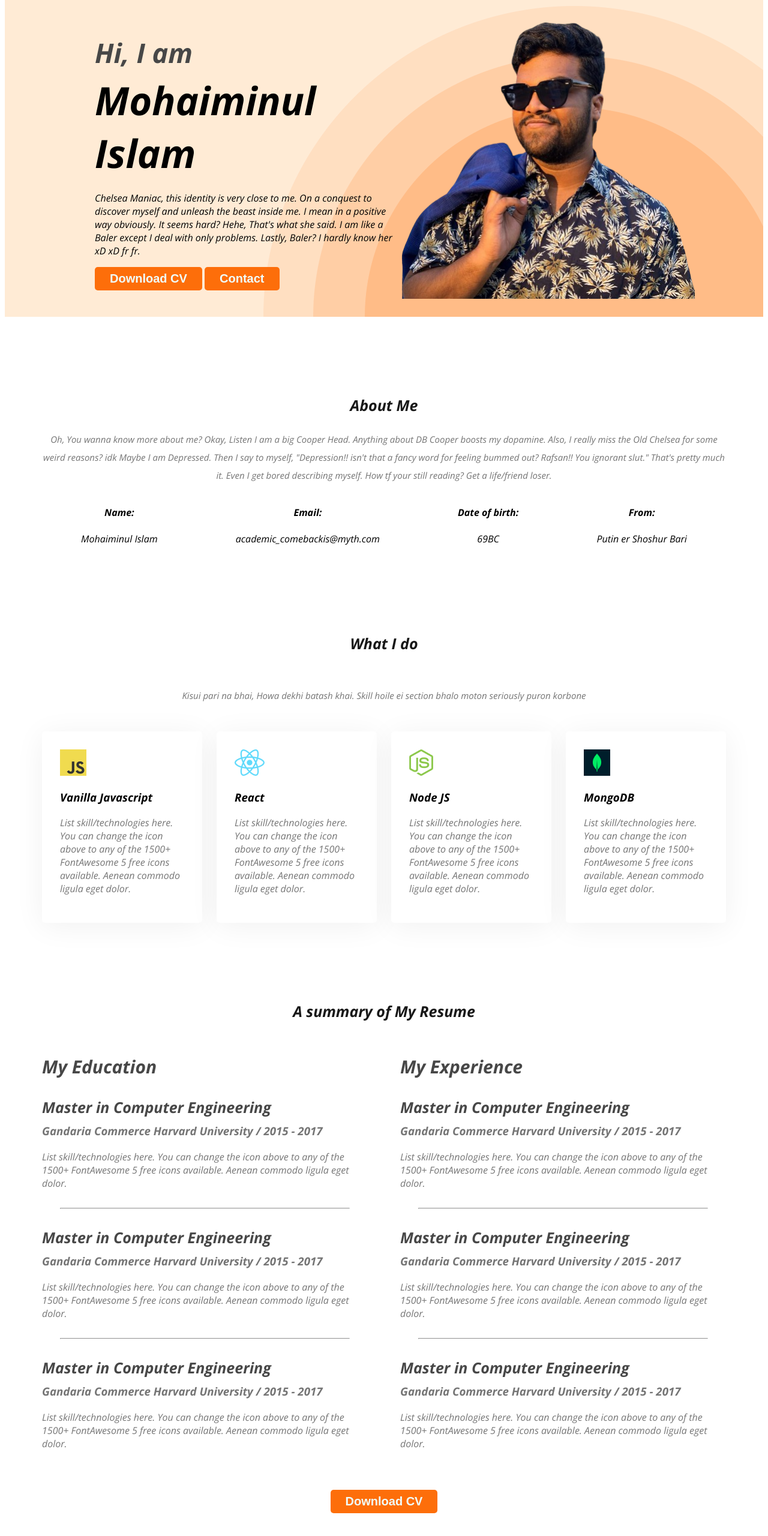
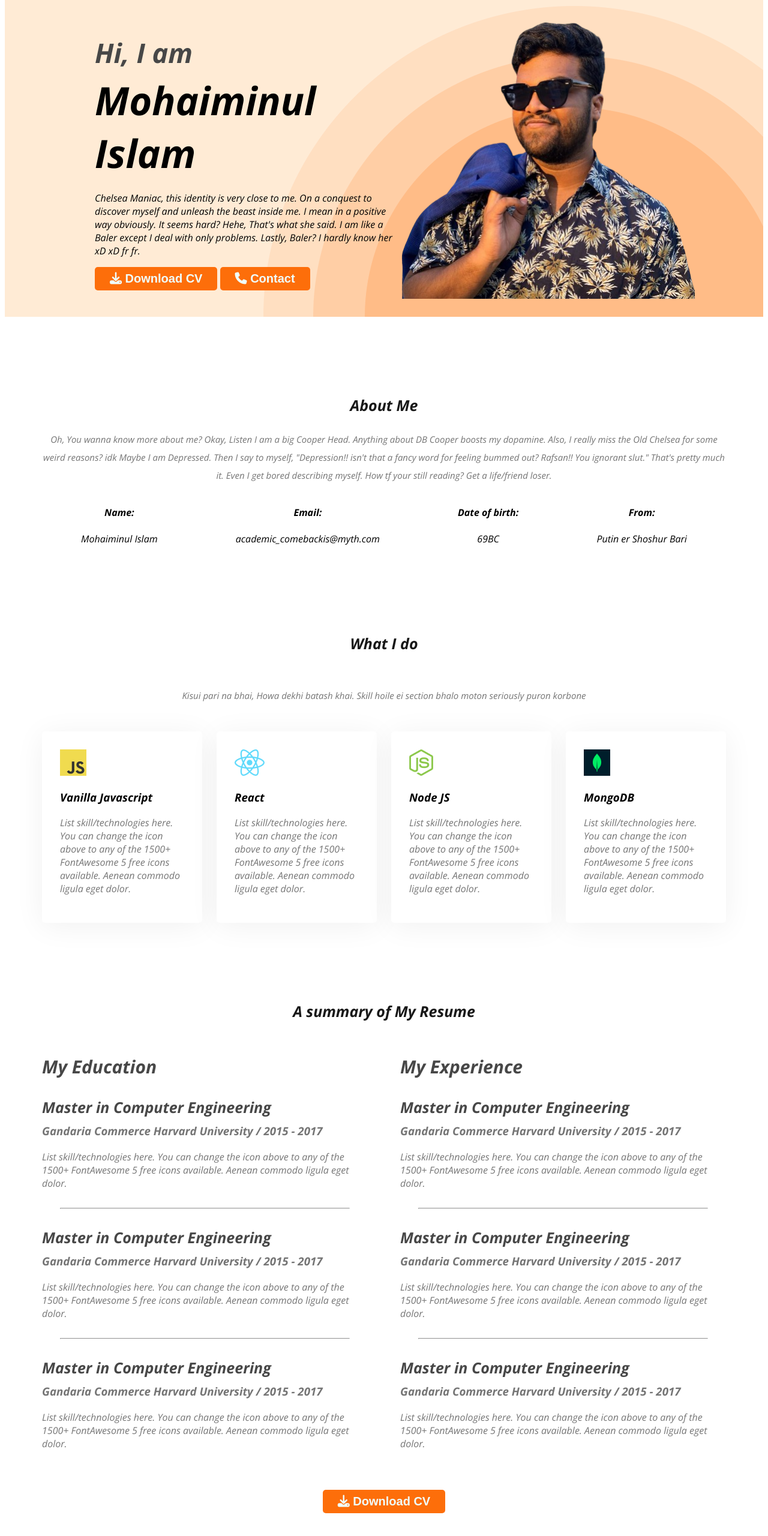
Before and after one commit to idkcode68/webdev-portfolio, a plain HTML site: page index.html in a window 1280 px wide. Shown: the part 192-2752 px from the top of the page at 60% size. Drawn offline with nearby package versions, Linux system fonts and the light colour scheme.

Commit message:
added font awesome icons

```diff
--- a/index.html
+++ b/index.html
@@ -8,6 +8,7 @@
 <link rel="preconnect" href="https://fonts.gstatic.com" crossorigin>
 <link href="https://fonts.googleapis.com/css2?family=Open+Sans:ital,wght@1,400;1,700;1,800&display=swap" rel="stylesheet">
     <link rel="stylesheet" href="styles/portfolio.css">
+    <script src="https://kit.fontawesome.com/3d1f97a296.js" crossorigin="anonymous"></script>
 </head>
 <body>
     <header class="header">
@@ -24,8 +25,8 @@
                 <h3 class="banner-greeting">Hi, I am</h3>
                 <h1 class="banner-title">Mohaiminul Islam</h1>
                 <p>Chelsea Maniac, this identity is very close to me. On a conquest to discover myself and unleash the beast inside me. I mean in a positive way obviously. It seems hard? Hehe, That's what she said. I am like a Baler except I deal with only problems. Lastly, Baler? I hardly know her xD xD fr fr.</p>
-                <button class="btn-primary">Download CV</button>
-                <button class="btn-primary">Contact</button>
+                <button class="btn-primary"><i class="fa-solid fa-download"></i> Download CV</button>
+                <button class="btn-primary"><i class="fa-solid fa-phone"></i> Contact</button>
             </div>
             <img class="profile-pic" src="images/image (2).png">
         </div>
@@ -141,7 +142,7 @@
                 </div>
             </div>
             <div class="download-cv">
-                <button class="btn-primary">Download CV</button>
+                <button class="btn-primary"><i class="fa-solid fa-download"></i> Download CV</button>
             </div>
 
         </section>
```
Also changed, not shown: styles/portfolio.css (+6 -3 lines).
